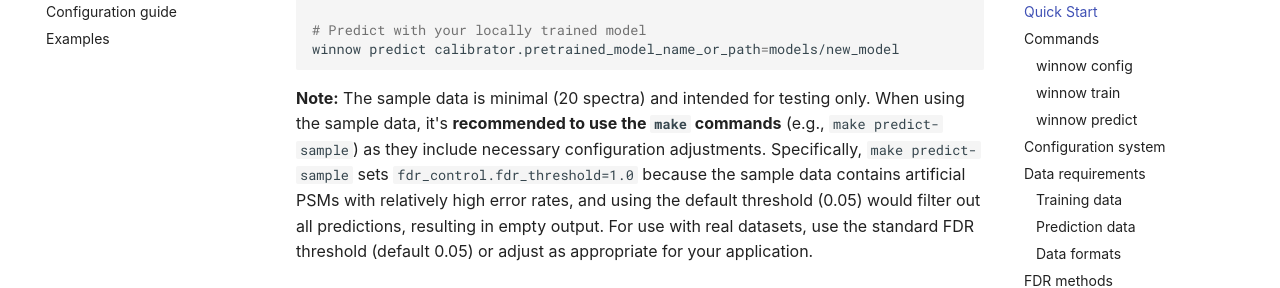
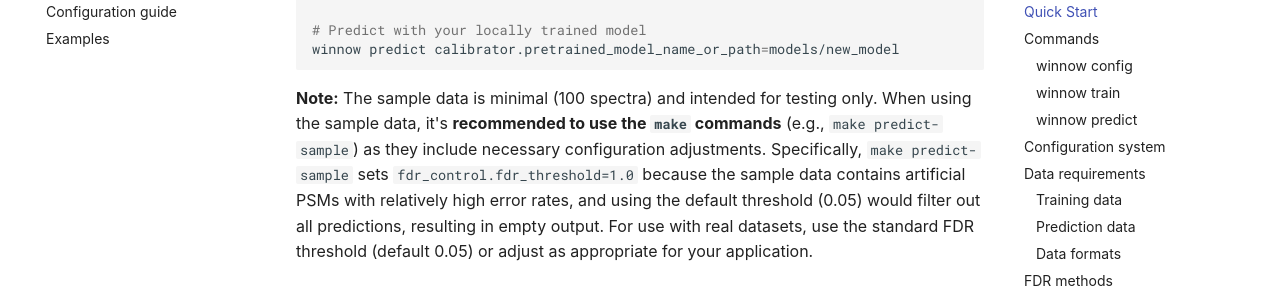
Before and after one commit to instadeepai/winnow, an MkDocs documentation site: the page built from docs/cli.md, in a window 1280 px wide and 900 px high, scrolled down 961 px. Shown: the part 172-460 px from the top of the window. Built offline with MkDocs 1.6.1 and Material for MkDocs 9.7.7, drawn with Linux system fonts in a browser that asks for light colours; some web fonts are replaced; comment, search, counter and statistics services are not loaded.

Commit message:
docs: update number of sample spectra in docs

````diff
--- a/docs/cli.md
+++ b/docs/cli.md
@@ -45,7 +45,7 @@ winnow predict fdr_control.fdr_threshold=1.0
 winnow predict calibrator.pretrained_model_name_or_path=models/new_model
 ```
 
-**Note:** The sample data is minimal (20 spectra) and intended for testing only. When using the sample data, it's **recommended to use the `make` commands** (e.g., `make predict-sample`) as they include necessary configuration adjustments. Specifically, `make predict-sample` sets `fdr_control.fdr_threshold=1.0` because the sample data contains artificial PSMs with relatively high error rates, and using the default threshold (0.05) would filter out all predictions, resulting in empty output. For use with real datasets, use the standard FDR threshold (default 0.05) or adjust as appropriate for your application.
+**Note:** The sample data is minimal (100 spectra) and intended for testing only. When using the sample data, it's **recommended to use the `make` commands** (e.g., `make predict-sample`) as they include necessary configuration adjustments. Specifically, `make predict-sample` sets `fdr_control.fdr_threshold=1.0` because the sample data contains artificial PSMs with relatively high error rates, and using the default threshold (0.05) would filter out all predictions, resulting in empty output. For use with real datasets, use the standard FDR threshold (default 0.05) or adjust as appropriate for your application.
 
 ## Commands
 
````
Also changed, not shown: README.md (+1 -1 lines).
